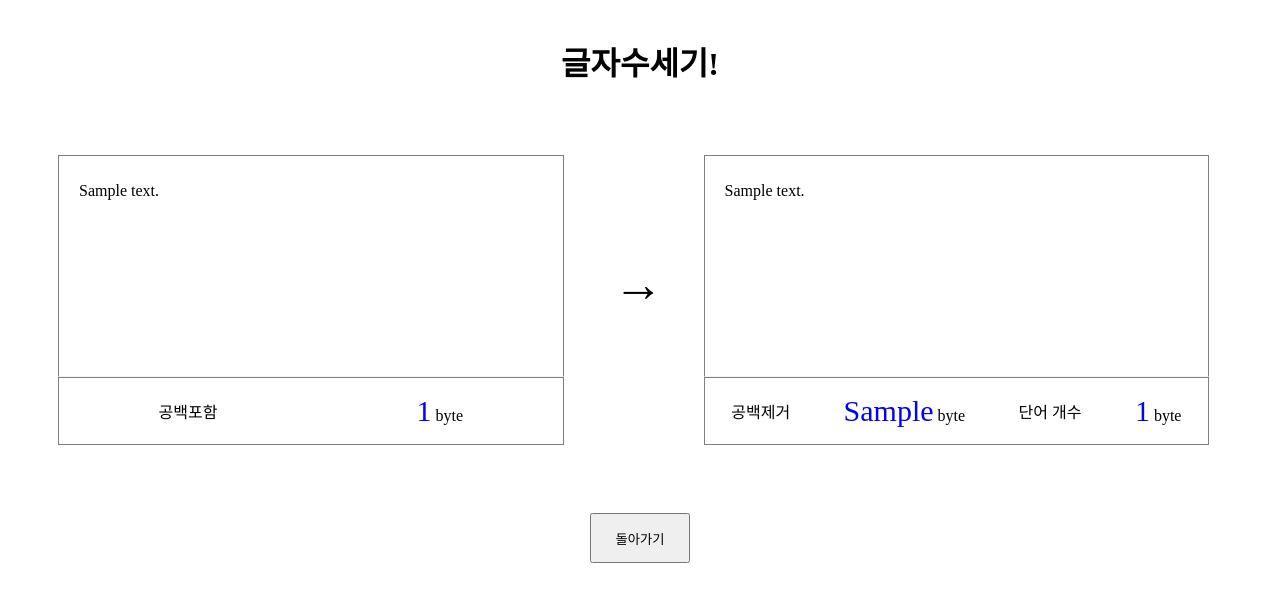
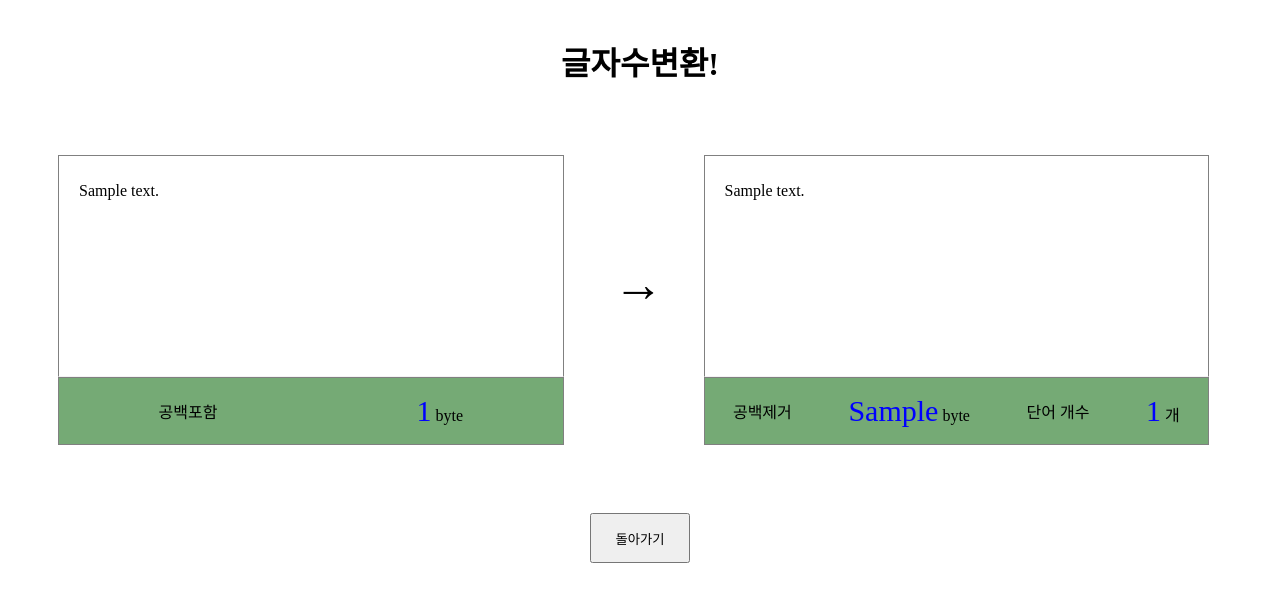
Before and after one commit to dooking/LikeLion, a Django app: template session7/project/app/templates/result.html in a window 1280 px wide. Shown: the top 602 px of the page. Run offline with Django 3.2, Linux system fonts and the light colour scheme; the template is opened without the code that fills it: most values are stand-ins (such as "Sample title", 1, 10 or a date in 2020).

Commit message:
wordcount

```diff
--- a/session7/project/app/static/result.css
+++ b/session7/project/app/static/result.css
@@ -21,6 +21,7 @@ h1{
 }
 .content-bottom{
   border: 1px gray solid;
+  background-color: rgb(117, 170, 117);
 }
 .content-title{
   width: 100%;
--- a/session7/project/app/templates/result.html
+++ b/session7/project/app/templates/result.html
@@ -5,7 +5,7 @@
 
 <body>
 
-  <h1>글자수세기!</h1>
+  <h1>글자수변환!</h1>
   <div class=content-flex>
     <div class=content>
       <div class=content-top>
@@ -30,7 +30,7 @@
           <p>공백제거</p>
           <p><span id=blue>{{noblank_len}}</span> byte</p>
           <p>단어 개수</p>
-          <p><span id=blue>{{word_count}}</span> byte</p>
+          <p><span id=blue>{{word_count}}</span> 개</p>
         </div>
       </div>
     </div>
--- a/session7/project/app/views.py
+++ b/session7/project/app/views.py
@@ -16,6 +16,8 @@ def result(request):
     for word in text:
         if(word == ' '):
             cnt += 1
+    if(text==''):
+        cnt = 0
 
     return render(request, 'result.html', {
         'total_len': total_len,
```
Also changed, not shown: session7/count.JPG, session7/result.JPG.
